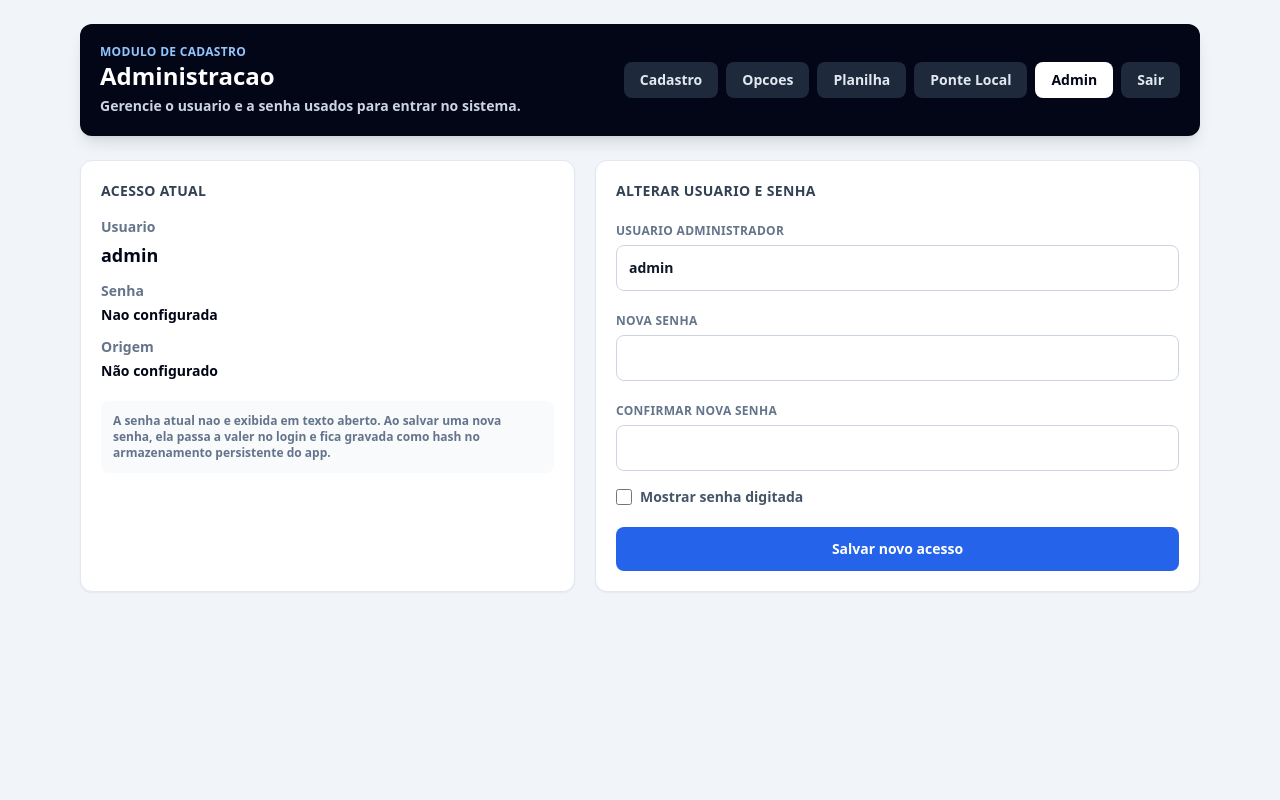
After one commit to paulo1998dantas-crypto/ModuloCadastro, a FastAPI app: page /admin in a window 1280 px wide. The commit adds this page. Run offline with FastAPI, Linux system fonts and the light colour scheme; some libraries are stand-ins or nearby versions.

Commit message:
Add admin credential management

```diff
--- /dev/null
+++ b/_internal/templates/admin.html
@@ -0,0 +1,108 @@
+<!DOCTYPE html>
+<html lang="pt-br">
+<head>
+    <meta charset="UTF-8">
+    <meta name="viewport" content="width=device-width, initial-scale=1.0">
+    <script src="https://cdn.tailwindcss.com"></script>
+    <title>Admin - Modulo de Cadastro</title>
+</head>
+<body class="min-h-screen bg-slate-100 text-slate-900">
+    <main class="mx-auto max-w-6xl px-4 py-6">
+        <header class="mb-6 rounded-xl bg-slate-950 p-5 text-white shadow-lg">
+            <div class="flex flex-col gap-4 lg:flex-row lg:items-center lg:justify-between">
+                <div>
+                    <p class="text-xs font-black uppercase tracking-wide text-blue-300">Modulo de Cadastro</p>
+                    <h1 class="text-2xl font-black">Administracao</h1>
+                    <p class="mt-1 text-sm font-semibold text-slate-300">
+                        Gerencie o usuario e a senha usados para entrar no sistema.
+                    </p>
+                </div>
+                <nav class="flex flex-wrap gap-2">
+                    <a href="/cadastro/bancos" class="rounded-lg px-4 py-2 text-sm font-bold {% if active_page == 'cadastro' %}bg-white text-slate-950{% else %}bg-slate-800 text-slate-200 hover:bg-slate-700{% endif %}">Cadastro</a>
+                    <a href="/opcoes" class="rounded-lg px-4 py-2 text-sm font-bold {% if active_page == 'opcoes' %}bg-white text-slate-950{% else %}bg-slate-800 text-slate-200 hover:bg-slate-700{% endif %}">Opcoes</a>
+                    <a href="/planilha" class="rounded-lg px-4 py-2 text-sm font-bold {% if active_page == 'planilha' %}bg-white text-slate-950{% else %}bg-slate-800 text-slate-200 hover:bg-slate-700{% endif %}">Planilha</a>
+                    <a href="/ponte" class="rounded-lg px-4 py-2 text-sm font-bold {% if active_page == 'ponte' %}bg-white text-slate-950{% else %}bg-slate-800 text-slate-200 hover:bg-slate-700{% endif %}">Ponte Local</a>
+                    <a href="/admin" class="rounded-lg px-4 py-2 text-sm font-bold {% if active_page == 'admin' %}bg-white text-slate-950{% else %}bg-slate-800 text-slate-200 hover:bg-slate-700{% endif %}">Admin</a>
+                    <a href="/logout" class="rounded-lg bg-slate-800 px-4 py-2 text-sm font-bold text-slate-200 hover:bg-slate-700">Sair</a>
+                </nav>
+            </div>
+        </header>
+
+        {% if sucesso %}
+        <div class="mb-4 rounded-lg border border-emerald-200 bg-emerald-50 p-3 text-sm font-bold text-emerald-700">{{ sucesso }}</div>
+        {% endif %}
+        {% if erro %}
+        <div class="mb-4 rounded-lg border border-rose-200 bg-rose-50 p-3 text-sm font-bold text-rose-700">{{ erro }}</div>
+        {% endif %}
+
+        <section class="grid grid-cols-1 gap-5 lg:grid-cols-[0.9fr_1.1fr]">
+            <div class="rounded-xl border border-slate-200 bg-white p-5 shadow-sm">
+                <h2 class="text-sm font-black uppercase tracking-wide text-slate-700">Acesso atual</h2>
+                <dl class="mt-4 space-y-3 text-sm">
+                    <div>
+                        <dt class="font-bold text-slate-500">Usuario</dt>
+                        <dd class="mt-1 break-all text-lg font-black text-slate-950">{{ auth_status.username }}</dd>
+                    </div>
+                    <div>
+                        <dt class="font-bold text-slate-500">Senha</dt>
+                        <dd class="mt-1 font-black text-slate-950">
+                            {% if auth_status.configured %}Configurada e protegida{% else %}Nao configurada{% endif %}
+                        </dd>
+                    </div>
+                    <div>
+                        <dt class="font-bold text-slate-500">Origem</dt>
+                        <dd class="mt-1 font-black text-slate-950">{{ auth_status.source_label }}</dd>
+                    </div>
+                    {% if auth_status.updated_at %}
+                    <div>
+                        <dt class="font-bold text-slate-500">Ultima alteracao</dt>
+                        <dd class="mt-1 font-black text-slate-950">{{ auth_status.updated_at }}</dd>
+                    </div>
+                    {% endif %}
+                </dl>
+                <p class="mt-5 rounded-lg bg-slate-50 p-3 text-xs font-semibold text-slate-500">
+                    A senha atual nao e exibida em texto aberto. Ao salvar uma nova senha, ela passa a valer no login e fica gravada como hash no armazenamento persistente do app.
+                </p>
+            </div>
+
+            <div class="rounded-xl border border-slate-200 bg-white p-5 shadow-sm">
+                <h2 class="text-sm font-black uppercase tracking-wide text-slate-700">Alterar usuario e senha</h2>
+                <form method="post" action="/admin/credenciais" class="mt-4 space-y-4">
+                    <label class="block space-y-1">
+                        <span class="text-xs font-black uppercase tracking-wide text-slate-500">Usuario administrador</span>
+                        <input name="username" value="{{ auth_status.username }}" class="w-full rounded-lg border border-slate-300 p-3 text-sm font-bold outline-none focus:ring-2 focus:ring-blue-500" autocomplete="username" required>
+                    </label>
+                    <label class="block space-y-1">
+                        <span class="text-xs font-black uppercase tracking-wide text-slate-500">Nova senha</span>
+                        <input id="admin-password" name="password" type="password" class="w-full rounded-lg border border-slate-300 p-3 text-sm font-bold outline-none focus:ring-2 focus:ring-blue-500" autocomplete="new-password" required minlength="6">
+                    </label>
+                    <label class="block space-y-1">
+                        <span class="text-xs font-black uppercase tracking-wide text-slate-500">Confirmar nova senha</span>
+                        <input id="admin-password-confirm" name="password_confirm" type="password" class="w-full rounded-lg border border-slate-300 p-3 text-sm font-bold outline-none focus:ring-2 focus:ring-blue-500" autocomplete="new-password" required minlength="6">
+                    </label>
+                    <label class="inline-flex items-center gap-2 text-sm font-bold text-slate-600">
+                        <input id="show-passwords" type="checkbox" class="h-4 w-4 rounded border-slate-300">
+                        Mostrar senha digitada
+                    </label>
+                    <button type="submit" class="w-full rounded-lg bg-blue-600 px-5 py-3 text-sm font-black text-white transition hover:bg-blue-700">
+                        Salvar novo acesso
+                    </button>
+                </form>
+            </div>
+        </section>
+    </main>
+
+    <script>
+        const toggle = document.getElementById("show-passwords");
+        const fields = [
+            document.getElementById("admin-password"),
+            document.getElementById("admin-password-confirm"),
+        ];
+        toggle?.addEventListener("change", () => {
+            fields.forEach((field) => {
+                field.type = toggle.checked ? "text" : "password";
+            });
+        });
+    </script>
+</body>
+</html>
--- a/_internal/templates/cadastro_bancos.html
+++ b/_internal/templates/cadastro_bancos.html
@@ -21,6 +21,7 @@
                 <a href="/opcoes?categoria={{ selected_category.key }}" class="rounded-lg px-4 py-2 text-sm font-bold {% if active_page == 'opcoes' %}bg-white text-slate-950{% else %}bg-slate-800 text-slate-200 hover:bg-slate-700{% endif %}">Opções</a>
                 <a href="/planilha" class="rounded-lg px-4 py-2 text-sm font-bold {% if active_page == 'planilha' %}bg-white text-slate-950{% else %}bg-slate-800 text-slate-200 hover:bg-slate-700{% endif %}">Planilha</a>
                 <a href="/ponte" class="rounded-lg px-4 py-2 text-sm font-bold {% if active_page == 'ponte' %}bg-white text-slate-950{% else %}bg-slate-800 text-slate-200 hover:bg-slate-700{% endif %}">Ponte Local</a>
+                <a href="/admin" class="rounded-lg px-4 py-2 text-sm font-bold {% if active_page == 'admin' %}bg-white text-slate-950{% else %}bg-slate-800 text-slate-200 hover:bg-slate-700{% endif %}">Admin</a>
                 <a href="/logout" class="rounded-lg bg-slate-800 px-4 py-2 text-sm font-bold text-slate-200 hover:bg-slate-700">Sair</a>
             </nav>
         </div>
--- a/_internal/templates/opcoes.html
+++ b/_internal/templates/opcoes.html
@@ -21,6 +21,7 @@
                 <a href="/opcoes?categoria={{ selected_category.key }}" class="rounded-lg px-4 py-2 text-sm font-bold {% if active_page == 'opcoes' %}bg-white text-slate-950{% else %}bg-slate-800 text-slate-200 hover:bg-slate-700{% endif %}">Opções</a>
                 <a href="/planilha" class="rounded-lg px-4 py-2 text-sm font-bold {% if active_page == 'planilha' %}bg-white text-slate-950{% else %}bg-slate-800 text-slate-200 hover:bg-slate-700{% endif %}">Planilha</a>
                 <a href="/ponte" class="rounded-lg px-4 py-2 text-sm font-bold {% if active_page == 'ponte' %}bg-white text-slate-950{% else %}bg-slate-800 text-slate-200 hover:bg-slate-700{% endif %}">Ponte Local</a>
+                <a href="/admin" class="rounded-lg px-4 py-2 text-sm font-bold {% if active_page == 'admin' %}bg-white text-slate-950{% else %}bg-slate-800 text-slate-200 hover:bg-slate-700{% endif %}">Admin</a>
                 <a href="/logout" class="rounded-lg bg-slate-800 px-4 py-2 text-sm font-bold text-slate-200 hover:bg-slate-700">Sair</a>
             </nav>
         </div>
--- a/_internal/templates/planilha.html
+++ b/_internal/templates/planilha.html
@@ -21,6 +21,7 @@
                 <a href="/opcoes" class="rounded-lg px-4 py-2 text-sm font-bold {% if active_page == 'opcoes' %}bg-white text-slate-950{% else %}bg-slate-800 text-slate-200 hover:bg-slate-700{% endif %}">Opções</a>
                 <a href="/planilha" class="rounded-lg px-4 py-2 text-sm font-bold {% if active_page == 'planilha' %}bg-white text-slate-950{% else %}bg-slate-800 text-slate-200 hover:bg-slate-700{% endif %}">Planilha</a>
                 <a href="/ponte" class="rounded-lg px-4 py-2 text-sm font-bold {% if active_page == 'ponte' %}bg-white text-slate-950{% else %}bg-slate-800 text-slate-200 hover:bg-slate-700{% endif %}">Ponte Local</a>
+                <a href="/admin" class="rounded-lg px-4 py-2 text-sm font-bold {% if active_page == 'admin' %}bg-white text-slate-950{% else %}bg-slate-800 text-slate-200 hover:bg-slate-700{% endif %}">Admin</a>
                 <a href="/logout" class="rounded-lg bg-slate-800 px-4 py-2 text-sm font-bold text-slate-200 hover:bg-slate-700">Sair</a>
             </nav>
         </div>
--- a/_internal/templates/ponte.html
+++ b/_internal/templates/ponte.html
@@ -23,6 +23,7 @@
                 <a href="/opcoes" class="rounded-lg px-4 py-2 text-sm font-bold {% if active_page == 'opcoes' %}bg-white text-slate-950{% else %}bg-slate-800 text-slate-200 hover:bg-slate-700{% endif %}">Opções</a>
                 <a href="/planilha" class="rounded-lg px-4 py-2 text-sm font-bold {% if active_page == 'planilha' %}bg-white text-slate-950{% else %}bg-slate-800 text-slate-200 hover:bg-slate-700{% endif %}">Planilha</a>
                 <a href="/ponte" class="rounded-lg px-4 py-2 text-sm font-bold {% if active_page == 'ponte' %}bg-white text-slate-950{% else %}bg-slate-800 text-slate-200 hover:bg-slate-700{% endif %}">Ponte Local</a>
+                <a href="/admin" class="rounded-lg px-4 py-2 text-sm font-bold {% if active_page == 'admin' %}bg-white text-slate-950{% else %}bg-slate-800 text-slate-200 hover:bg-slate-700{% endif %}">Admin</a>
                 <a href="/logout" class="rounded-lg bg-slate-800 px-4 py-2 text-sm font-bold text-slate-200 hover:bg-slate-700">Sair</a>
             </nav>
         </div>
--- a/main.py
+++ b/main.py
@@ -1,4 +1,5 @@
 import os
+import secrets
 import socket
 import sys
 import base64
@@ -74,15 +75,120 @@ def _persistence_ok() -> bool:
     return bool(bridge_store.persistence_info().get("persistent"))
 
 
-def _auth_user() -> str:
-    return os.environ.get("CADASTRO_ADMIN_USER", "admin").strip() or "admin"
+PASSWORD_HASH_ALGORITHM = "pbkdf2_sha256"
+PASSWORD_HASH_ITERATIONS = 260000
 
 
-def _auth_password() -> str:
+def _env_auth_password() -> str:
     return (
         os.environ.get("CADASTRO_ADMIN_PASSWORD", "").strip()
         or os.environ.get("CADASTRO_BRIDGE_TOKEN", "").strip()
     )
+
+
+def _hash_password(password: str) -> str:
+    salt = secrets.token_bytes(16)
+    digest = hashlib.pbkdf2_hmac(
+        "sha256",
+        password.encode("utf-8"),
+        salt,
+        PASSWORD_HASH_ITERATIONS,
+    )
+    return "$".join(
+        [
+            PASSWORD_HASH_ALGORITHM,
+            str(PASSWORD_HASH_ITERATIONS),
+            _b64encode(salt),
+            _b64encode(digest),
+        ]
+    )
+
+
+def _verify_password_hash(password_hash: str, password: str) -> bool:
+    try:
+        algorithm, iterations_text, salt_text, digest_text = password_hash.split("$", 3)
+        if algorithm != PASSWORD_HASH_ALGORITHM:
+            return False
+        expected = _b64decode(digest_text)
+        digest = hashlib.pbkdf2_hmac(
+            "sha256",
+            password.encode("utf-8"),
+            _b64decode(salt_text),
+            int(iterations_text),
+        )
+    except Exception:
+        return False
+    return hmac.compare_digest(digest, expected)
+
+
+def _auth_record() -> dict[str, str | bool]:
+    stored = bridge_store.auth_config()
+    if stored.get("username") and stored.get("password_hash"):
+        return {
+            "username": stored["username"],
+            "password_hash": stored["password_hash"],
+            "source": "store",
+            "configured": True,
+            "updated_at": stored.get("updated_at", ""),
+        }
+    env_password = _env_auth_password()
+    return {
+        "username": os.environ.get("CADASTRO_ADMIN_USER", "admin").strip() or "admin",
+        "password": env_password,
+        "source": "environment" if env_password else "missing",
+        "configured": bool(env_password),
+        "updated_at": "",
+    }
+
+
+def _auth_user() -> str:
+    return str(_auth_record().get("username") or "admin")
+
+
+def _auth_configured() -> bool:
+    return bool(_auth_record().get("configured"))
+
+
+def _verify_login(username: str, password: str) -> bool:
+    record = _auth_record()
+    if username != str(record.get("username") or ""):
+        return False
+    password_hash = str(record.get("password_hash") or "")
+    if password_hash:
+        return _verify_password_hash(password_hash, password)
+    expected_password = str(record.get("password") or "")
+    return bool(expected_password) and hmac.compare_digest(password, expected_password)
+
+
+def _auth_status() -> dict[str, str | bool]:
+    record = _auth_record()
+    source = str(record.get("source") or "missing")
+    labels = {
+        "store": "Arquivo persistente do app",
+        "environment": "Variável de ambiente do servidor",
+        "missing": "Não configurado",
+    }
+    return {
+        "username": str(record.get("username") or "admin"),
+        "configured": bool(record.get("configured")),
+        "source": source,
+        "source_label": labels.get(source, source),
+        "updated_at": str(record.get("updated_at") or ""),
+        "editable": True,
+    }
+
+
+def _save_admin_credentials(username: str, password: str, password_confirm: str) -> dict[str, str]:
+    username = excel_bancos.clean_text(username)
+    password = password.strip()
+    password_confirm = password_confirm.strip()
+    if not username:
+        raise ValueError("Informe o usuário administrador.")
+    if len(password) < 6:
+        raise ValueError("A senha precisa ter pelo menos 6 caracteres.")
+    if password != password_confirm:
+        raise ValueError("A confirmação da senha não confere.")
+    return bridge_store.save_auth_config(username, _hash_password(password))
 
 
 def _session_secret() -> bytes:
@@ -135,6 +241,7 @@ def _read_session(request: Request) -> str:
 def _is_public_path(path: str) -> bool:
     return (
         path in {"/login", "/healthz", "/favicon.ico"}
+        or (path.startswith("/admin/setup") and not _auth_configured())
         or path.startswith("/api/ponte/")
     )
 
@@ -301,16 +408,19 @@ async def home():
 
 
 @app.get("/login", response_class=HTMLResponse)
-async def login_page(request: Request, next: str = "/cadastro/bancos", erro: str = ""):
+async def login_page(request: Request, next: str = "/cadastro/bancos", erro: str = "", sucesso: str = ""):
+    auth_status = _auth_status()
     return templates.TemplateResponse(
         request=request,
         name="login.html",
         context={
             "request": request,
             "erro": erro,
+            "sucesso": sucesso,
             "next_url": next or "/cadastro/bancos",
-            "username": _auth_user(),
-            "auth_configured": bool(_auth_password()),
+            "username": auth_status["username"],
+            "auth_configured": auth_status["configured"],
+            "setup_available": not auth_status["configured"],
         },
     )
 
@@ -322,10 +432,10 @@ async def login_post(
     password: str = Form(...),
     next_url: str = Form("/cadastro/bancos"),
 ):
-    expected_password = _auth_password()
-    if not expected_password:
-        return RedirectResponse(url="/login?erro=Login não configurado.", status_code=303)
-    if username != _auth_user() or not hmac.compare_digest(password, expected_password):
+    auth_is_configured = _auth_configured()
+    if not auth_is_configured:
+        return RedirectResponse(url="/admin/setup", status_code=303)
+    if not _verify_login(username, password):
         return RedirectResponse(url=f"/login?erro={quote('Usuário ou senha inválidos.')}", status_code=303)
     response = RedirectResponse(url=next_url or "/cadastro/bancos", status_code=303)
     response.set_cookie(
@@ -344,6 +454,77 @@ async def logout():
     response = RedirectResponse(url="/login", status_code=303)
     response.delete_cookie(SESSION_COOKIE)
     return response
+
+
+@app.get("/admin/setup", response_class=HTMLResponse)
+async def admin_setup_page(request: Request, erro: str = ""):
+    if _auth_configured():
+        return RedirectResponse(url="/admin", status_code=303)
+    return templates.TemplateResponse(
+        request=request,
+        name="admin_setup.html",
+        context={
+            "request": request,
+            "erro": erro,
+            "username": _auth_user(),
+        },
+    )
+
+
+@app.post("/admin/setup")
+async def admin_setup_post(
+    request: Request,
+    username: str = Form(...),
+    password: str = Form(...),
+    password_confirm: str = Form(...),
+):
+    if _auth_configured():
+        return RedirectResponse(url="/admin", status_code=303)
+    try:
+        _save_admin_credentials(username, password, password_confirm)
+        response = RedirectResponse(
+            url=f"/login?sucesso={quote('Administrador configurado. Entre com a nova senha.')}",
+            status_code=303,
+        )
+        response.delete_cookie(SESSION_COOKIE)
+        return response
+    except Exception as exc:
+        return RedirectResponse(url=f"/admin/setup?erro={quote(str(exc))}", status_code=303)
+
+
+@app.get("/admin", response_class=HTMLResponse)
+async def admin_page(request: Request, sucesso: str = "", erro: str = ""):
+    return templates.TemplateResponse(
+        request=request,
+        name="admin.html",
+        context={
+            "request": request,
+            "auth_status": _auth_status(),
+            "save_via_bridge": bridge_store.save_via_bridge(),
+            "bridge_status": bridge_store.status(limit=5),
+            "sucesso": sucesso,
+            "erro": erro,
+            "active_page": "admin",
+        },
+    )
+
+
+@app.post("/admin/credenciais")
+async def admin_credentials_post(
+    username: str = Form(...),
+    password: str = Form(...),
+    password_confirm: str = Form(...),
+):
+    try:
+        _save_admin_credentials(username, password, password_confirm)
+        response = RedirectResponse(
+            url=f"/admin?sucesso={quote('Credenciais do administrador atualizadas. Entre novamente com a nova senha.')}",
+            status_code=303,
+        )
+        response.delete_cookie(SESSION_COOKIE)
+        return response
+    except Exception as exc:
+        return RedirectResponse(url=f"/admin?erro={quote(str(exc))}", status_code=303)
 
 
 @app.head("/")
```
Also changed, not shown: _internal/templates/admin_setup.html (added, +61 -0 lines), _internal/templates/login.html (+8 -0 lines), bridge_store.py (+29 -0 lines), README_RENDER.md, 1 other file.
